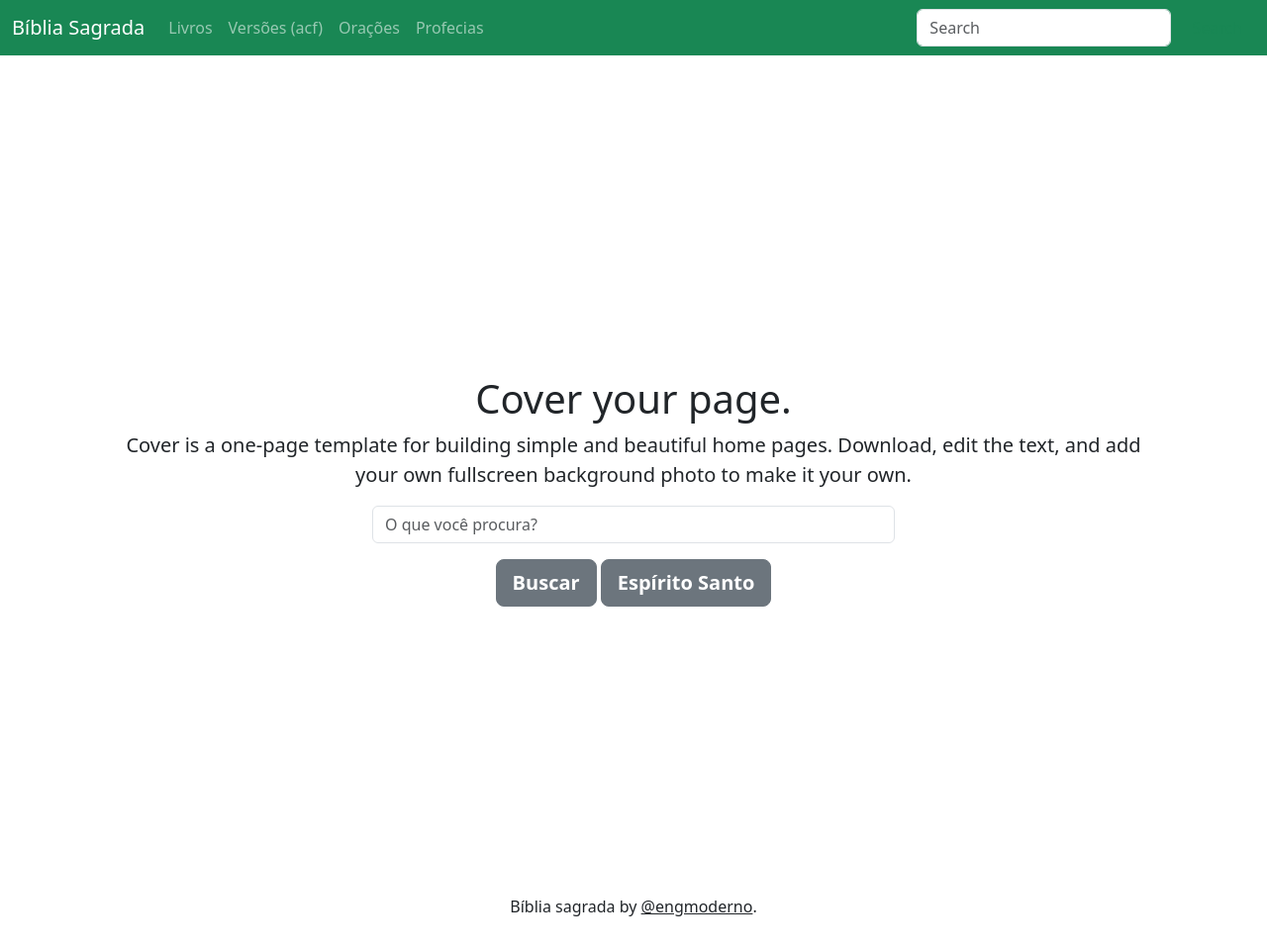
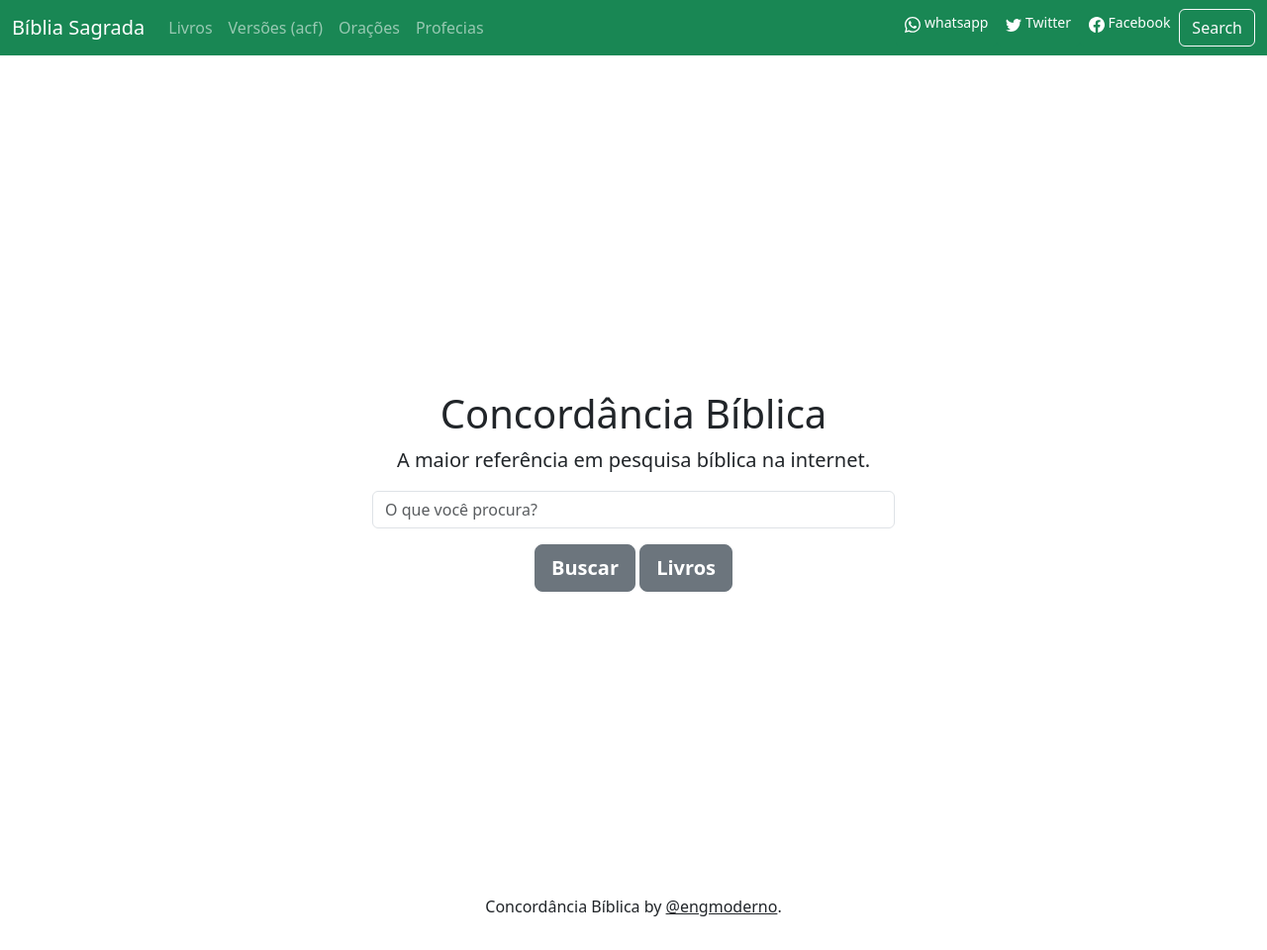
Before and after one commit to wesinalves/bible-api, a Django app: page /app/ in a window 1280 px wide. Shown: the whole page at 99% size. Run offline with Django 4.2, Linux system fonts and the light colour scheme; some libraries are stand-ins or nearby versions.

Commit message:
add social buttons

```diff
--- a/templates/base.html
+++ b/templates/base.html
@@ -5,6 +5,12 @@
     <meta http-equiv="X-UA-Compatible" content="IE=edge">
     <meta name="viewport" content="width=device-width, initial-scale=1.0">
     <meta name="theme-color" content="#712cf9">
+    <meta property="og:site_name" content="Concordância Bíblica">
+    <meta property="og:url"           content="https://www.concordanciabiblica.com.br" />
+    <meta property="og:type"          content="website" />
+    <meta property="og:title"         content="Concordância Bíblia" />
+    <meta property="og:description"   content="A maior bíblia online da internet com mais de 150 versões da bíblia em 39 idiomas." />
+    <meta property="og:image"         content="https://www.concordanciabiblica/imagens/capa.jpg" />
     {% load bootstrap5 %}
 
     {% bootstrap_css %}
@@ -87,9 +93,26 @@
                 <a class="nav-link" href="#">Profecias</a>
               </li>
             </ul>
-            <form class="d-flex" role="search">
-              <input class="form-control me-2" type="search" placeholder="Search" aria-label="Search">
-              <button class="btn btn-outline-success" type="submit">Search</button>
+            <div class="d-flex">
+              <a class="btn btn-success btn-sm" href="https://api.whatsapp.com://send?text=Melhor site para se fazer pesquisa bíblica." data-action="share/whatsapp/share"  target="_blank" style="--bs-btn-padding-y: .15rem;">
+                <svg xmlns="http://www.w3.org/2000/svg" width="16" height="16" fill="currentColor" class="bi bi-whatsapp" viewBox="0 0 16 16">
+                    <path d="M13.601 2.326A7.854 7.854 0 0 0 7.994 0C3.627 0 .068 3.558.064 7.926c0 1.399.366 2.76 1.057 3.965L0 16l4.204-1.102a7.933 7.933 0 0 0 3.79.965h.004c4.368 0 7.926-3.558 7.93-7.93A7.898 7.898 0 0 0 13.6 2.326zM7.994 14.521a6.573 6.573 0 0 1-3.356-.92l-.24-.144-2.494.654.666-2.433-.156-.251a6.56 6.56 0 0 1-1.007-3.505c0-3.626 2.957-6.584 6.591-6.584a6.56 6.56 0 0 1 4.66 1.931 6.557 6.557 0 0 1 1.928 4.66c-.004 3.639-2.961 6.592-6.592 6.592zm3.615-4.934c-.197-.099-1.17-.578-1.353-.646-.182-.065-.315-.099-.445.099-.133.197-.513.646-.627.775-.114.133-.232.148-.43.05-.197-.1-.836-.308-1.592-.985-.59-.525-.985-1.175-1.103-1.372-.114-.198-.011-.304.088-.403.087-.088.197-.232.296-.346.1-.114.133-.198.198-.33.065-.134.034-.248-.015-.347-.05-.099-.445-1.076-.612-1.47-.16-.389-.323-.335-.445-.34-.114-.007-.247-.007-.38-.007a.729.729 0 0 0-.529.247c-.182.198-.691.677-.691 1.654 0 .977.71 1.916.81 2.049.098.133 1.394 2.132 3.383 2.992.47.205.84.326 1.129.418.475.152.904.129 1.246.08.38-.058 1.171-.48 1.338-.943.164-.464.164-.86.114-.943-.049-.084-.182-.133-.38-.232z"/>
+                  </svg> whatsapp </a>
+              <a class="btn btn-success btn-sm" style="--bs-btn-padding-y: .15rem;"
+                  href="https://twitter.com/intent/tweet?text=O melhor site para pesquisa bíblica na internet."
+                  target="_blank">
+                  <svg xmlns="http://www.w3.org/2000/svg" width="16" height="16" fill="currentColor" class="bi bi-twitter" viewBox="0 0 16 16">
+                    <path d="M5.026 15c6.038 0 9.341-5.003 9.341-9.334 0-.14 0-.282-.006-.422A6.685 6.685 0 0 0 16 3.542a6.658 6.658 0 0 1-1.889.518 3.301 3.301 0 0 0 1.447-1.817 6.533 6.533 0 0 1-2.087.793A3.286 3.286 0 0 0 7.875 6.03a9.325 9.325 0 0 1-6.767-3.429 3.289 3.289 0 0 0 1.018 4.382A3.323 3.323 0 0 1 .64 6.575v.045a3.288 3.288 0 0 0 2.632 3.218 3.203 3.203 0 0 1-.865.115 3.23 3.23 0 0 1-.614-.057 3.283 3.283 0 0 0 3.067 2.277A6.588 6.588 0 0 1 .78 13.58a6.32 6.32 0 0 1-.78-.045A9.344 9.344 0 0 0 5.026 15z"/>
+                  </svg>
+                Twitter</a>
+              <a class="btn btn-success btn-sm" style="--bs-btn-padding-y: .15rem;"
+                href="https://www.facebook.com/sharer/sharer.php?kid_directed_site=0&u=https%3A%2F%2Fwww.concordanciabiblica.com.br%2Fapp%2Fara%2Fgn%2F2&display=popup&ref=plugin&src=share_button"
+                onclick="window.open(this.href, 'mywin','left=20,top=20,width=500,height=500,toolbar=1,resizable=0'); return false;">
+                <svg xmlns="http://www.w3.org/2000/svg" width="16" height="16" fill="currentColor" class="bi bi-facebook" viewBox="0 0 16 16">
+                  <path d="M16 8.049c0-4.446-3.582-8.05-8-8.05C3.58 0-.002 3.603-.002 8.05c0 4.017 2.926 7.347 6.75 7.951v-5.625h-2.03V8.05H6.75V6.275c0-2.017 1.195-3.131 3.022-3.131.876 0 1.791.157 1.791.157v1.98h-1.009c-.993 0-1.303.621-1.303 1.258v1.51h2.218l-.354 2.326H9.25V16c3.824-.604 6.75-3.934 6.75-7.951z"/>
+                </svg>
+              Facebook</a>
+              <button class="btn btn-outline-light" type="submit">Search</button>
             </form>
           </div>
         </div>
@@ -100,7 +123,7 @@
 
         {% endblock content %}
         <footer class="mt-auto text-dark-50 text-center">
-            <p>Bíblia sagrada by <a href="https://engmoderno.com.br" class="text-dark">@engmoderno</a>.</p>
+            <p>Concordância Bíblica by <a href="https://engmoderno.com.br" class="text-dark">@engmoderno</a>.</p>
           </footer>
     </div>
 </body>
--- a/webapp/templates/index.html
+++ b/webapp/templates/index.html
@@ -5,13 +5,13 @@
 
 
     <main class="px-3 text-center mt-auto">
-      <h1>Cover your page.</h1>
-      <p class="lead">Cover is a one-page template for building simple and beautiful home pages. Download, edit the text, and add your own fullscreen background photo to make it your own.</p>
+      <h1>Concordância Bíblica</h1>
+      <p class="lead">A maior referência em pesquisa bíblica na internet.</p>
       <div class="input-group mb-3 w-50 mx-auto">
         <input type="text" class="form-control" placeholder="O que você procura?" aria-label="Username" aria-describedby="basic-addon1">
       </div>
       <a href="#" class="btn btn-lg btn-secondary fw-bold ">Buscar</a>
-      <a href="#" class="btn btn-lg btn-secondary fw-bold ">Espírito Santo</a>
+      <a href="#" class="btn btn-lg btn-secondary fw-bold ">Livros</a>
 
     </main>
 
--- a/webapp/templates/verses.html
+++ b/webapp/templates/verses.html
@@ -42,6 +42,7 @@
                     {% endfor %}
 
                 </select>
+
             </div>
         </div>
 
```
